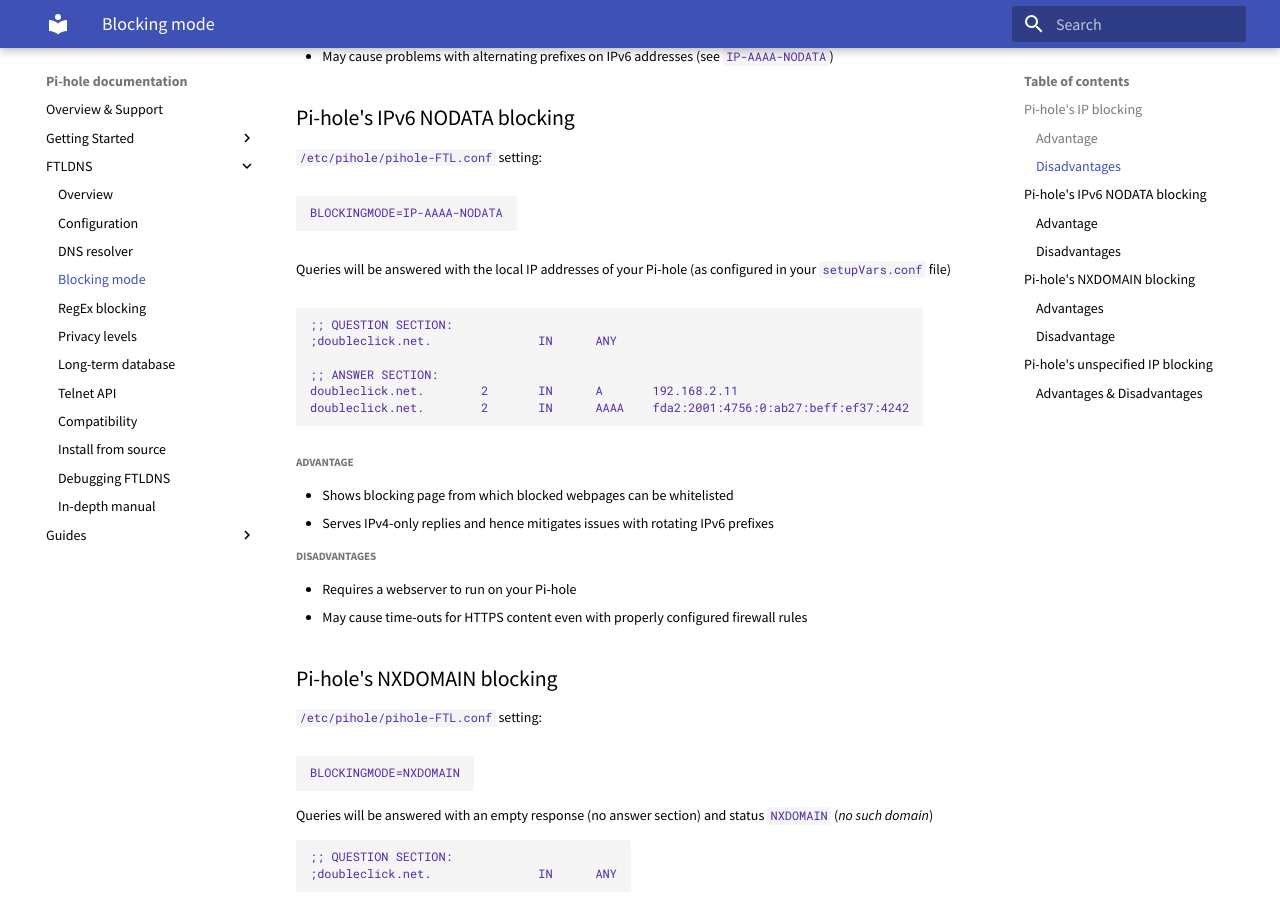
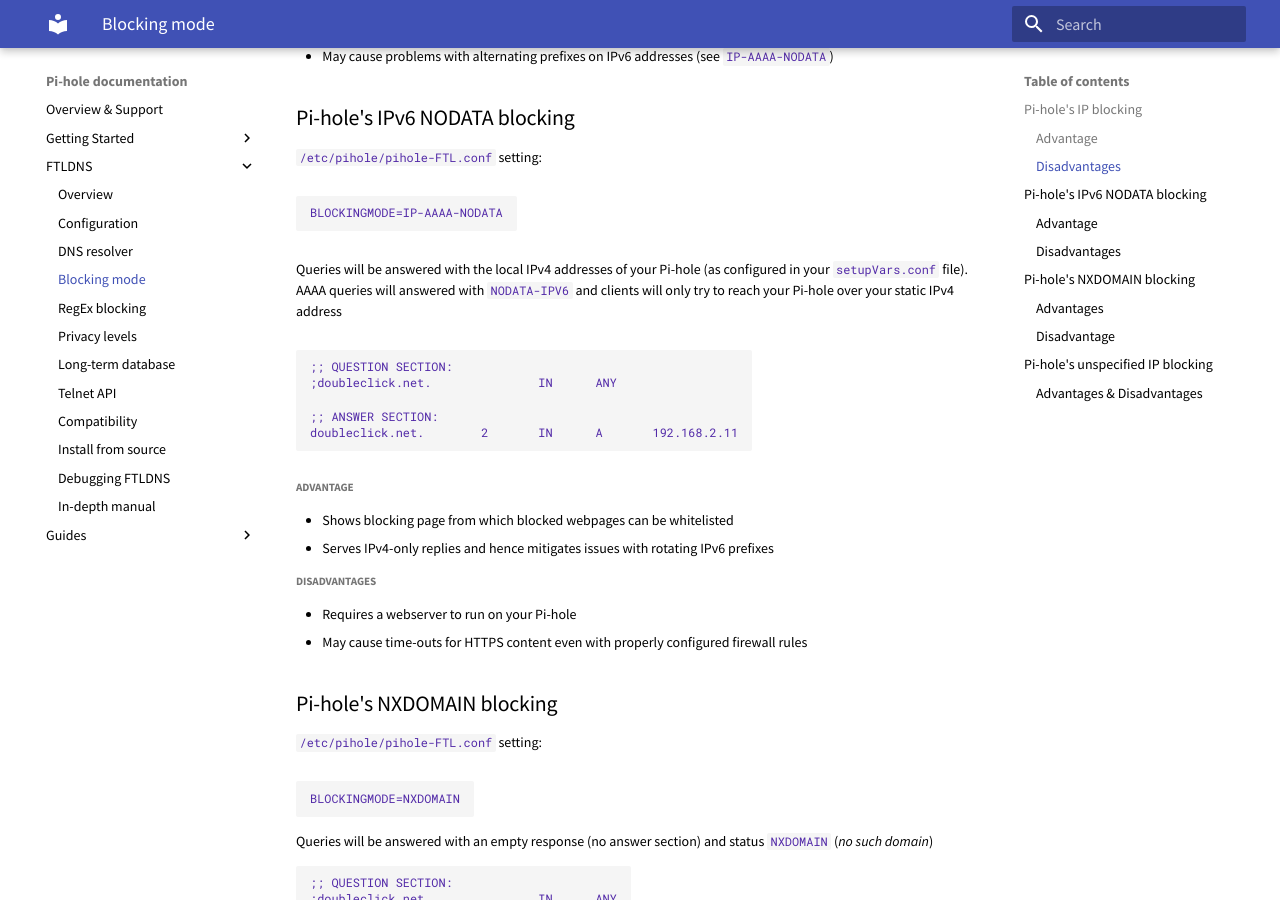
Before and after one commit to pi-hole/docs, an MkDocs documentation site: the page built from docs/ftldns/blockingmode.md, in a window 1280 px wide and 900 px high, scrolled down 740 px. Built offline with MkDocs 1.6.1 and Material for MkDocs 9.7.7, drawn with Linux system fonts in a browser that asks for light colours; old or Windows-style settings are respelled for this version of MkDocs.

Commit message:
Improve Pi-hole's IPv6 NODATA blocking description according to review comments
Signed-off-by: DL6ER <dl6er@dl6er.de>

````diff
--- a/docs/ftldns/blockingmode.md
+++ b/docs/ftldns/blockingmode.md
@@ -32,14 +32,13 @@
 BLOCKINGMODE=IP-AAAA-NODATA
 ```
 
-Queries will be answered with the local IP addresses of your Pi-hole (as configured in your `setupVars.conf` file)
+Queries will be answered with the local IPv4 addresses of your Pi-hole (as configured in your `setupVars.conf` file). AAAA queries will answered with `NODATA-IPV6` and clients will only try to reach your Pi-hole over your static IPv4 address
 ```
 ;; QUESTION SECTION:
 ;doubleclick.net.               IN      ANY
 
 ;; ANSWER SECTION:
 doubleclick.net.        2       IN      A       192.168.2.11
-doubleclick.net.        2       IN      AAAA    fda2:2001:4756:0:ab27:beff:ef37:4242
 ```
 
 ##### Advantage
````
